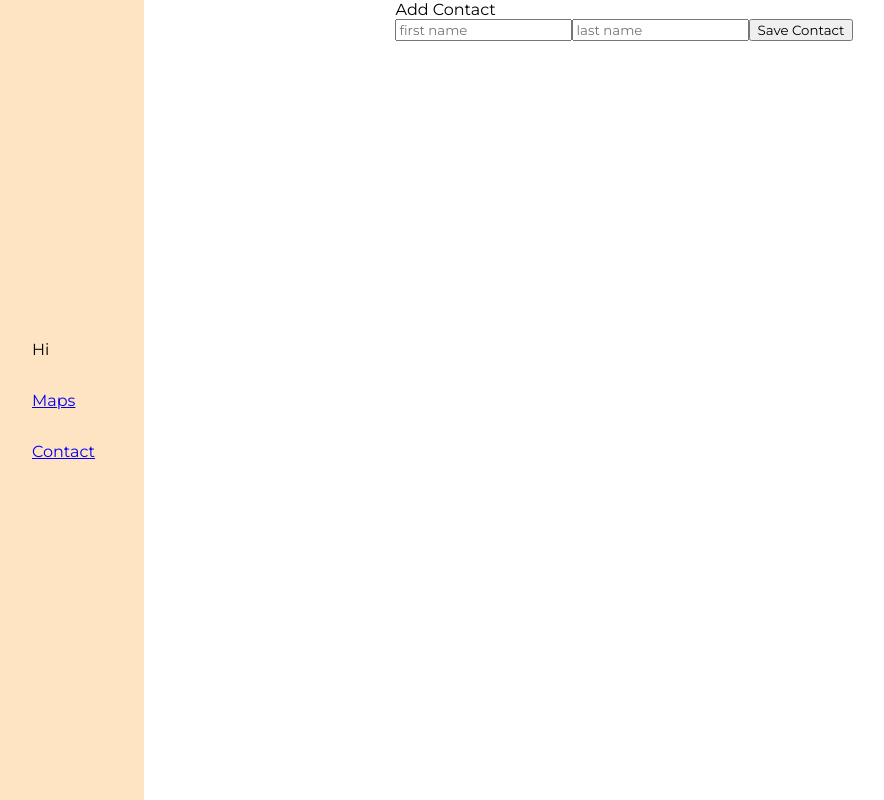
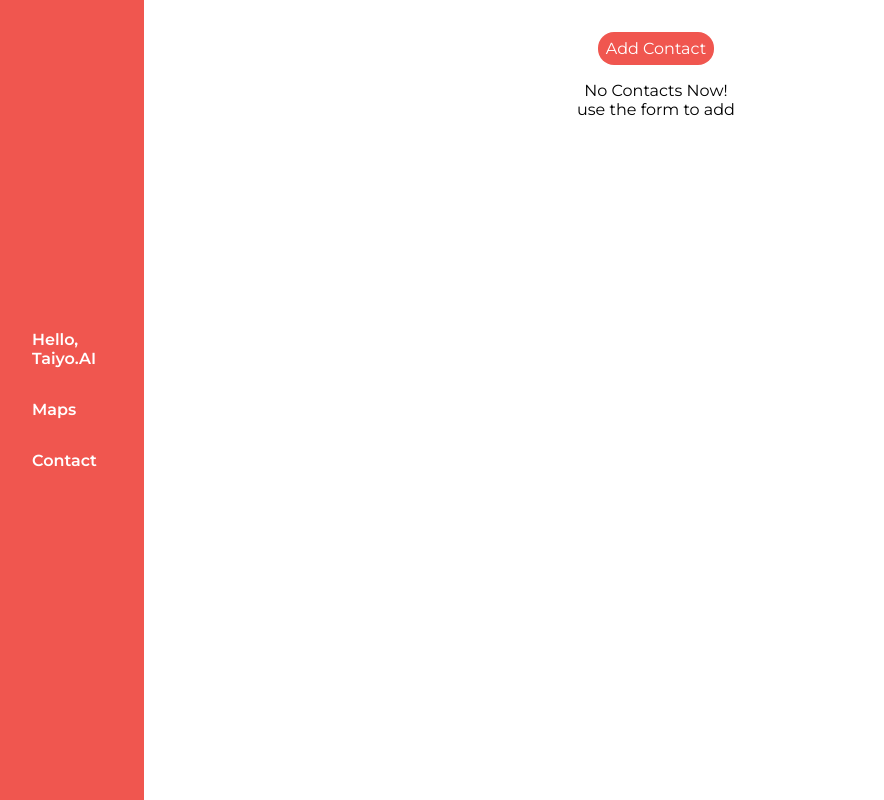
Before and after one commit to jontyxo/assignment-taiyo, a React (Create React App) app: page / in a window 1280 px wide. Shown: the whole page, without its empty margins (16-900 px from the left). Built offline with nearby package versions, Linux system fonts and the light colour scheme.

Commit message:
second commit

```diff
--- a/src/components/contactForm/ContactForm.css
+++ b/src/components/contactForm/ContactForm.css
@@ -0,0 +1,75 @@
+.addcontacthead{
+    margin: 2rem 0rem;
+    font-size: clamp(16px, 4vw, 32px);
+    color: white;
+    font-weight: 600;
+}
+
+.addContact{
+    border: 1px solid black;
+    background-color:#f0564f;
+  width: 30vw;
+  border-radius: 12px;
+    height: max-content;
+    display: flex;
+    align-items: center;
+    flex-direction: column;
+  position: relative;
+}
+label{
+    color: #fff;
+}
+.addcontactbtn{
+    margin: 2rem ;
+    background: transparent;
+    padding: 5px;
+    border:1px solid white;
+    color: white;
+    cursor: pointer;
+}
+.modalContact{
+    position: absolute;
+ overflow: hidden;
+    width: 70vw;
+    align-items: center;
+    height: 100vh;
+    display: flex;
+    justify-content: center;
+    z-index: 1000;
+    background: white;
+}
+.formTogglebtn{
+    top: -15%;
+    position: absolute;
+    right: 5%;
+    background: transparent;
+    border: 2px solid black;
+    border-radius: 40px;
+    padding: 5px 8px;
+    color: #f0564f;
+    font-weight: bolder;
+    cursor: pointer;
+}
+.contactform{
+    display: flex;
+    flex-direction: column;
+}
+
+.contactforminput{
+    background-color: transparent;
+    border: 1px solid white;
+    border-radius:9px;
+    width: 100%;
+    padding: 5px 8px;
+    margin: 10px 0px;
+    color: white;
+}
+.contactToggleBtn{
+    background: #f0564f;
+    color: #fff;
+    border-radius:16px;
+    padding: 7px 8px;
+    font-size: 16px;
+    border: none;
+    cursor: pointer;
+}
--- a/src/components/contactForm/ContactForm.tsx
+++ b/src/components/contactForm/ContactForm.tsx
@@ -1,5 +1,6 @@
-import React, { useRef } from 'react'
-import { useDispatch, useSelector } from 'react-redux'
+import React, { useRef, useState } from 'react'
+import "./ContactForm.css"
+import { useDispatch } from 'react-redux'
 import { addContact } from '../../redux/contactSlice';
 import { useAppSelector } from '../../redux/store';
 type Props = {}
@@ -8,9 +9,13 @@ type Props = {}
 const ContactForm = (props: Props) => {
     const fnameRef=useRef<HTMLInputElement>(null);
     const lnameRef=useRef<HTMLInputElement>(null);
+    const [isOpen,setIsOpen]=useState<boolean>(false);
     const contacts = useAppSelector(state => state.contact.contacts);
     console.log(contacts)
 const dispatch=useDispatch();
+const handleToggle=()=>{
+setIsOpen(!isOpen);
+}
 
     const handleAddContact=(e:React.FormEvent<HTMLFormElement>)=>{
     e.preventDefault();
@@ -23,13 +28,26 @@ const dispatch=useDispatch();
 
 
   return (
-    <div>Add Contact
-        <form  onSubmit={handleAddContact}>
-            <input ref={fnameRef} type="text" name="firstName" placeholder='first name' required={true}/>
-            <input ref={lnameRef} type="text" name="lastName" placeholder='last name' required={true}/>
-            <button type="submit">Save Contact</button>
+    <>
+    {isOpen &&
+    <div className="modalContact">
+
+    <div className='addContact'><span className='addcontacthead'>Add Contact</span>
+        <form  className='contactform' onSubmit={handleAddContact}>
+        <label>First name</label>
+            <input className='contactforminput' ref={fnameRef} type="text" name="firstName"  required={true}/>
+        <label>Last name</label>
+
+            <input className='contactforminput' ref={lnameRef} type="text" name="lastName"  required={true}/>
+            <button className='addcontactbtn' type="submit">Save Contact</button>
+
         </form>
+        <button  className='formTogglebtn' onClick={handleToggle}>X</button>
+
     </div>
+    </div>}
+    <button  className='contactToggleBtn' onClick={handleToggle}>Add Contact</button>
+    </>
   )
 }
 
--- a/src/components/contactList/contactList.css
+++ b/src/components/contactList/contactList.css
@@ -0,0 +1,33 @@
+.contactList{
+    background: #f0564f;
+    display: flex;
+    flex-direction: column;
+    width: 25vw;
+    align-items: center;
+    border-radius: 12px;
+    margin: 3rem 3rem;
+    padding: 2rem 0rem;
+}
+.contactDetail{
+    color: aliceblue;
+    padding: 3px 0px;
+}
+.contactListSection{
+    padding: 3rem 0rem;
+    width: 70vw;
+    display: flex;
+    flex-wrap: wrap;
+}
+.deletebtn{
+    background: transparent;
+    color: #fff;
+    padding: 4px 8px;
+    border: 1px solid black;
+    border-radius: 12px;
+    cursor: pointer;
+}
+.contactButton{
+    display: flex;
+    justify-content: center;
+    padding-top: 1rem;
+}
--- a/src/components/contactList/contactList.tsx
+++ b/src/components/contactList/contactList.tsx
@@ -2,6 +2,7 @@ import React from 'react'
 import { useAppDispatch, useAppSelector } from '../../redux/store';
 import { deleteContact } from '../../redux/contactSlice';
 import {  useDispatch} from "react-redux";
+import "./contactList.css"
 
 
 
@@ -11,19 +12,29 @@ const ContactList = () => {
 dispatch(deleteContact(id))
     }
 const dispatch =useDispatch();
+if(contacts.length===0){
   return (
-    <div>
+    <p className='nocontactlist'>No Contacts Now! <br /> use the form to add</p>
+  )
+}
+  return (
+    <>
 
-   {contacts.map(contact =>(
-   <div>
-    Contact Info:
-    First Name: {contact.firstName}
-    Last Name: {contact.lastName}
-     <button onClick={()=>dispatch(deleteContact(contact.id))}>click</button>
+    <div className="contactListSection">
+   {contacts&& contacts?.map(contact =>(
+     <div className="contactList">
+    <span className="contactDetail">Contact Info:</span>
+    <span className="contactDetail"> First Name: {contact.firstName}</span>
+    <span className="contactDetail">Last Name: {contact.lastName}</span>
+
+<div className="contactButton">
+     <button className='deletebtn' onClick={()=>dispatch(deleteContact(contact.id))}>Delete</button>
+  </div>
    </div>
 
    ))}
     </div>
+     </>
   )
 }
 
--- a/src/components/navbar/navbar.css
+++ b/src/components/navbar/navbar.css
@@ -1,5 +1,5 @@
 .navbar{
-    background: bisque;
+    background: #f0564f;
     display: flex;
     justify-content: center;
     flex-direction: column-reverse;
@@ -7,7 +7,17 @@
     height: 100vh;
     z-index: -1;
     position: fixed;
+
 }
-.navbar >span{
+.navbar-span{
     padding: 1rem 3rem;
+    text-decoration: none;
+    font-weight: 600;
+    color: #fff;
 }
+.link{
+    text-decoration: none;
+    font-weight: normal;
+    font-weight: 600;
+    color: #fff;
+}
--- a/src/components/navbar/navbar.tsx
+++ b/src/components/navbar/navbar.tsx
@@ -8,14 +8,14 @@ type Props = {}
 const Navbar = (props: Props) => {
   return (
     <div className='navbar'>
-        <span><Link className="link" to="/">
+        <span className='navbar-span'><Link className="link" to="/">
               Contact
             </Link>
             </span>
-        <span><Link className="link" to="/map">
+        <span className='navbar-span'><Link className="link" to="/map">
               Maps
             </Link></span>
-        <span>Hi</span>
+        <span className='navbar-span'>Hello, Taiyo.AI</span>
     </div>
   )
 }
--- a/src/pages/contact/contact.css
+++ b/src/pages/contact/contact.css
@@ -0,0 +1,12 @@
+.contact{
+    display:flex;
+    align-items: center;
+    flex-direction: column;
+    padding: 2rem 0rem;
+    position: absolute;
+    right: 10%;
+}
+.nocontactlist{
+    width: 75vw;
+    text-align: center;
+}
--- a/src/pages/contact/contact.tsx
+++ b/src/pages/contact/contact.tsx
@@ -1,11 +1,12 @@
 import React from 'react'
 import ContactForm from '../../components/contactForm/ContactForm'
 import ContactList from '../../components/contactList/contactList'
+import "./contact.css"
 
 
 const Contact = () => {
   return (
-    <div style={{display:'flex',alignItems: 'center',flexDirection: 'column'}}>
+    <div className='contact'>
       <ContactForm />
     <ContactList /></div>
   )
--- a/src/redux/contactSlice.ts
+++ b/src/redux/contactSlice.ts
@@ -9,7 +9,7 @@ interface Contact {
 
   }
   const initialState: ContactsState = {
-    contacts: [],
+    contacts: []
   };
 export const contactSlice = createSlice({
     name:"contact", //name of the store
@@ -21,7 +21,7 @@ export const contactSlice = createSlice({
                 firstName:action.payload.fname,
                 lastName:action.payload.lname
             })
-            localStorage.setItem('contacts', JSON.stringify(state));
+            // localStorage.setItem('contacts', JSON.stringify(state));
            },
            deleteContact: (state, action):void =>{
             state.contacts = state.contacts.filter((contact) => contact.id !== action.payload);
```
